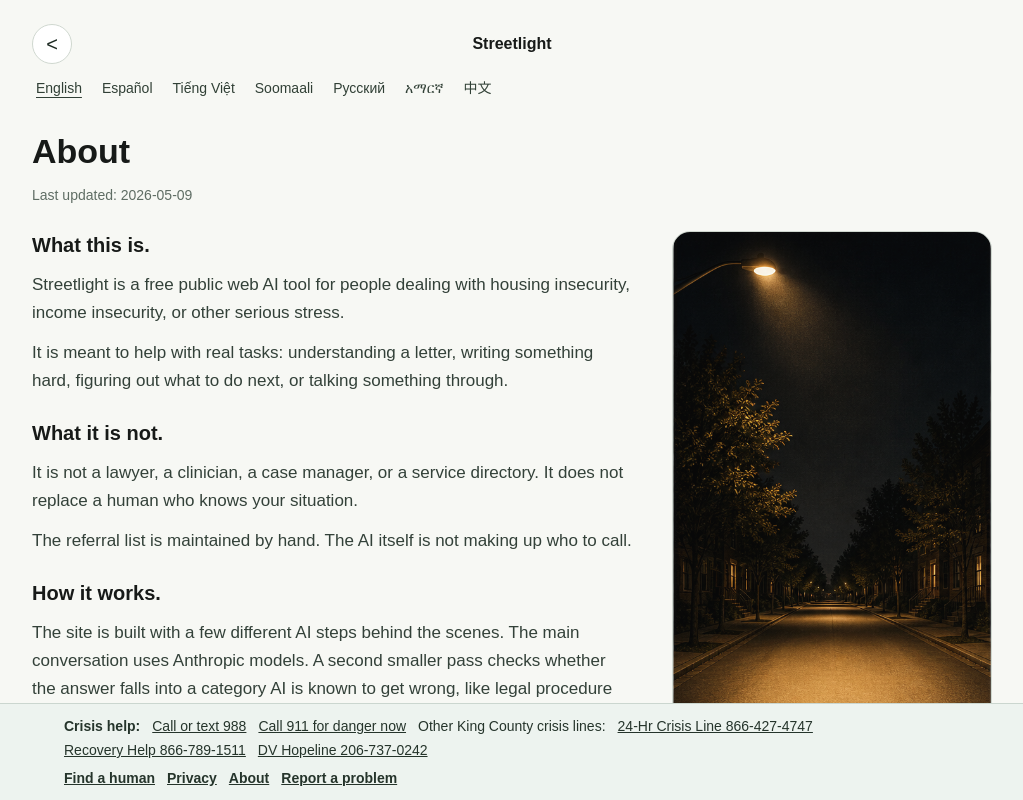
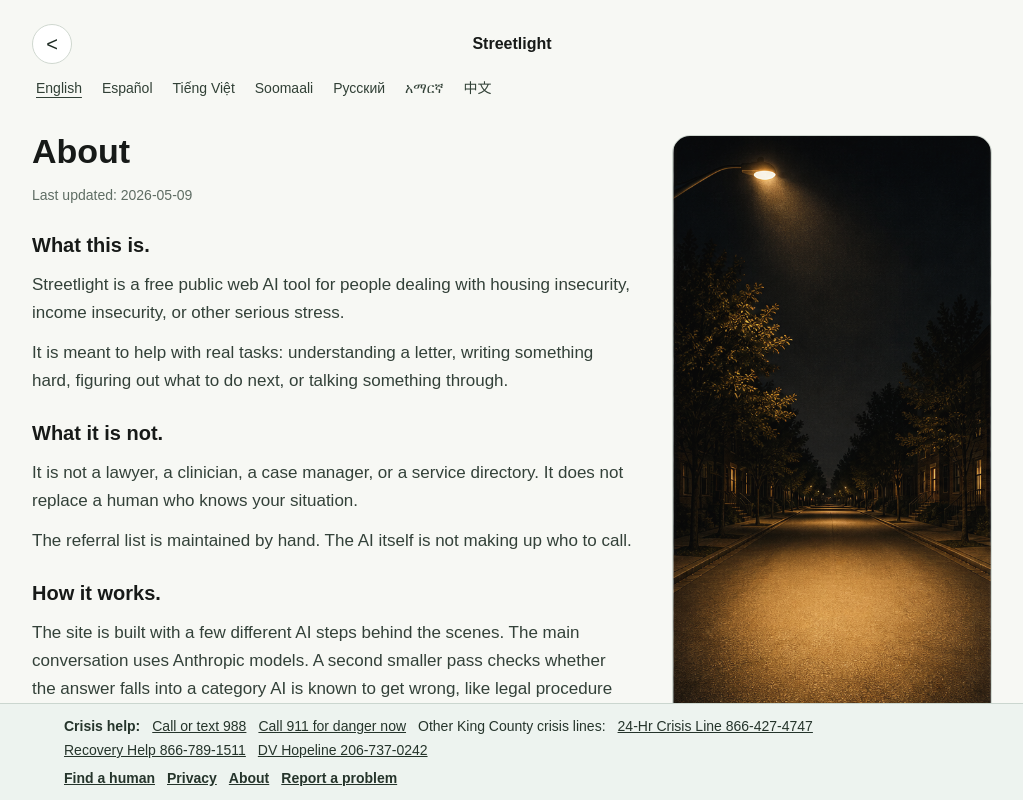
Before and after one commit to am-dj-ct/streetlight, a Next.js app: page /about in a window 1280 px wide. Shown: the whole page, without its empty margins (128-1151 px from the left). Built offline with nearby package versions, Linux system fonts and the light colour scheme.

Commit message:
Lift about page streetlight image

```diff
--- a/src/app/about/page.tsx
+++ b/src/app/about/page.tsx
@@ -128,7 +128,7 @@ export default async function AboutPage({ searchParams }: AboutPageProps) {
           </section>
         </div>
 
-        <aside className="hidden lg:block">
+        <aside className="hidden lg:-mt-24 lg:block">
           <div className="sticky top-0">
             <StreetlightAboutImage placement="desktop" />
           </div>
```
